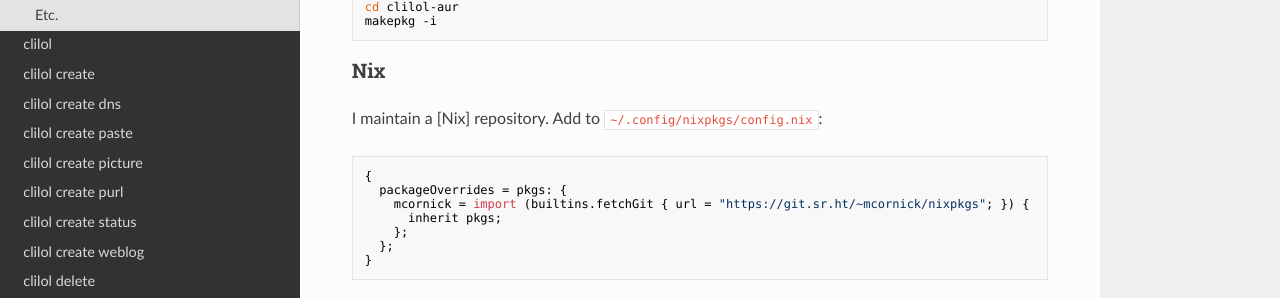
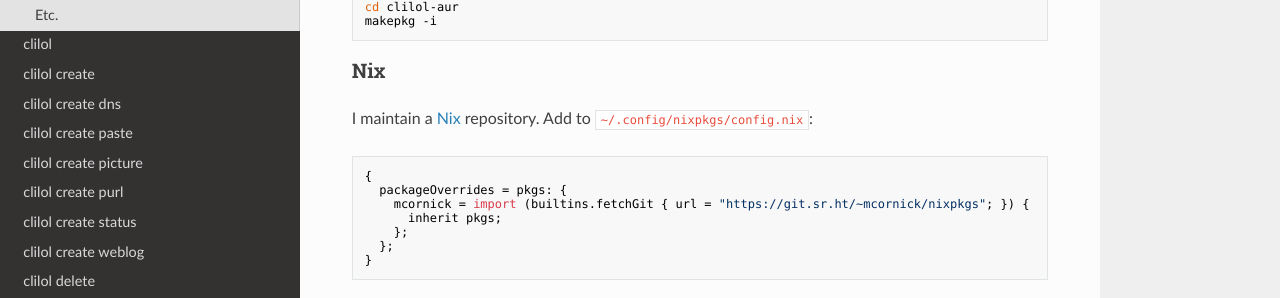
Before and after one commit to mcornick/clilol, an MkDocs documentation site: the page built from docs/index.md, in a window 1280 px wide and 900 px high, scrolled down 1346 px. Shown: the part 149-447 px from the top of the window. Built offline with MkDocs 1.6.1, drawn with Linux system fonts in a browser that asks for light colours; nearby versions of some CDN libraries; some of the changed lines change nothing that is shown.

Commit message:
docs: add missing link
Signed-off-by: Mark Cornick <mcornick@mcornick.com>

````diff
--- a/docs/index.md
+++ b/docs/index.md
@@ -67,7 +67,7 @@ makepkg -i
 
 ### Nix
 
-I maintain a [Nix] repository. Add to `~/.config/nixpkgs/config.nix`:
+I maintain a [Nix](https://nixos.org/) repository. Add to `~/.config/nixpkgs/config.nix`:
 
 ```
 {
````
